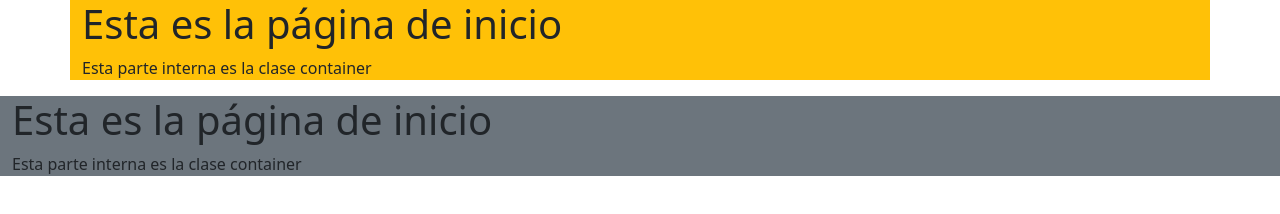
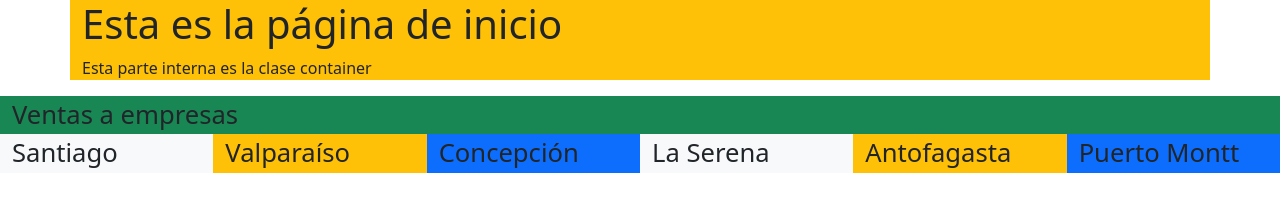
Before and after one commit to matiasbettancourtva/m1m1h, a plain HTML site: page index.html in a window 1280 px wide. Drawn offline with nearby package versions, Linux system fonts and the light colour scheme.

Commit message:
clase del 13/08

```diff
--- a/index.html
+++ b/index.html
@@ -13,8 +13,17 @@
 <p>Esta parte interna es la clase container</p>
 </div>
 <div class="container-fluid bg-secondary">
-<h1>Esta es la página de inicio</h1>
-<p>Esta parte interna es la clase container</p>
+    <div class="row">
+        <div class="col-12 bg-success" style="font-size:2vw;">Ventas a empresas</div>
+    </div>
+    <div class="row">
+        <div class="col-12 col-sm-6 col-md-4 col-lg-3 col-xl-2 col-xxl-1 bg-light" style="font-size:2vw;">Santiago</div>
+        <div class="col-12 col-sm-6 col-md-4 col-lg-3 col-xl-2 col-xxl-1 bg-warning" style="font-size:2vw;">Valparaíso</div>
+        <div class="col-12 col-sm-6 col-md-4 col-lg-3 col-xl-2 col-xxl-1 bg-primary" style="font-size:2vw;">Concepción</div>
+        <div class="col-12 col-sm-6 col-md-4 col-lg-3 col-xl-2 col-xxl-1 bg-light" style="font-size:2vw;">La Serena</div>
+        <div class="col-12 col-sm-6 col-md-4 col-lg-3 col-xl-2 col-xxl-1 bg-warning" style="font-size:2vw;">Antofagasta</div>
+        <div class="col-12 col-sm-6 col-md-4 col-lg-3 col-xl-2 col-xxl-1 bg-primary" style="font-size:2vw;">Puerto Montt</div>
+    </div>
 </div>
 </body>
 </html>
```
